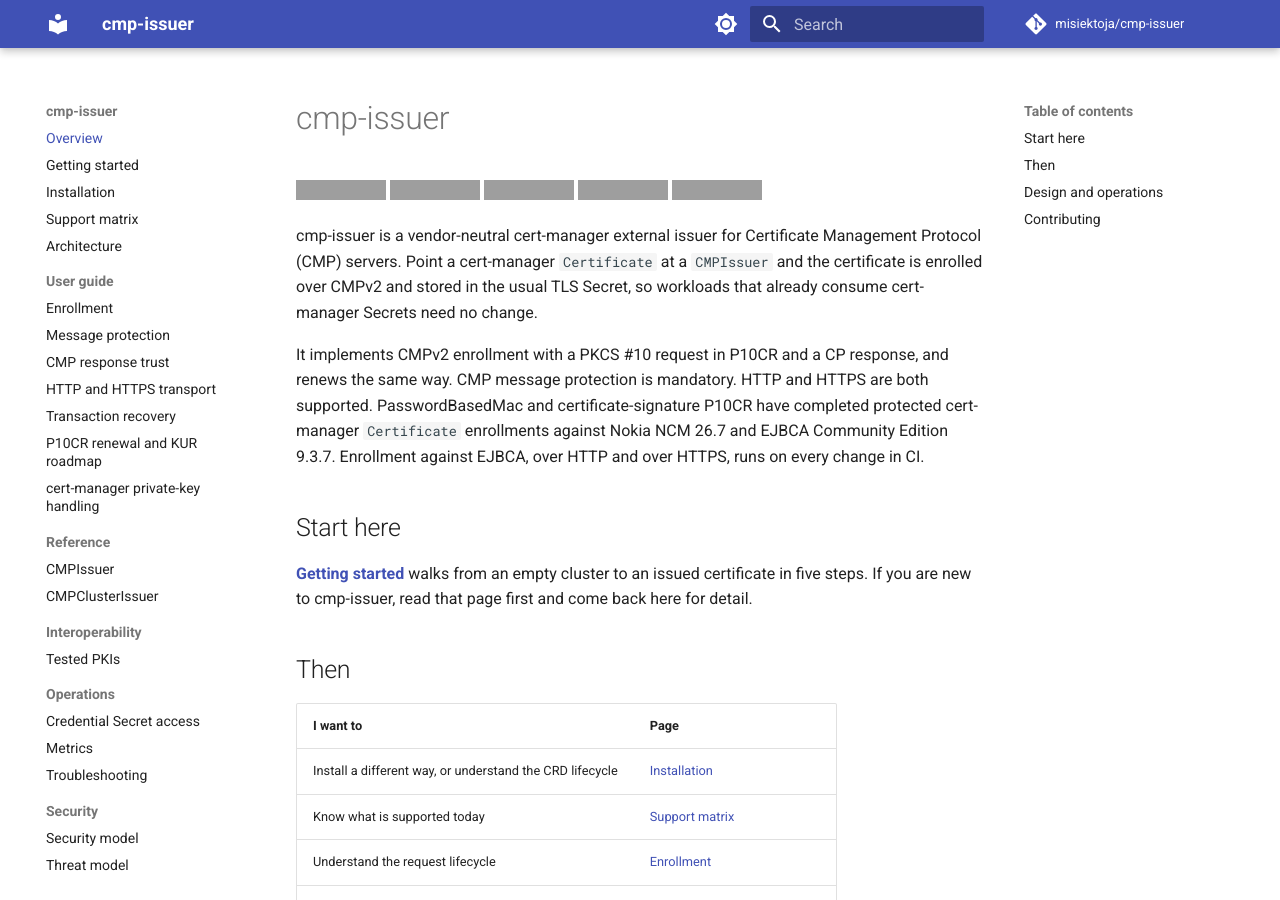
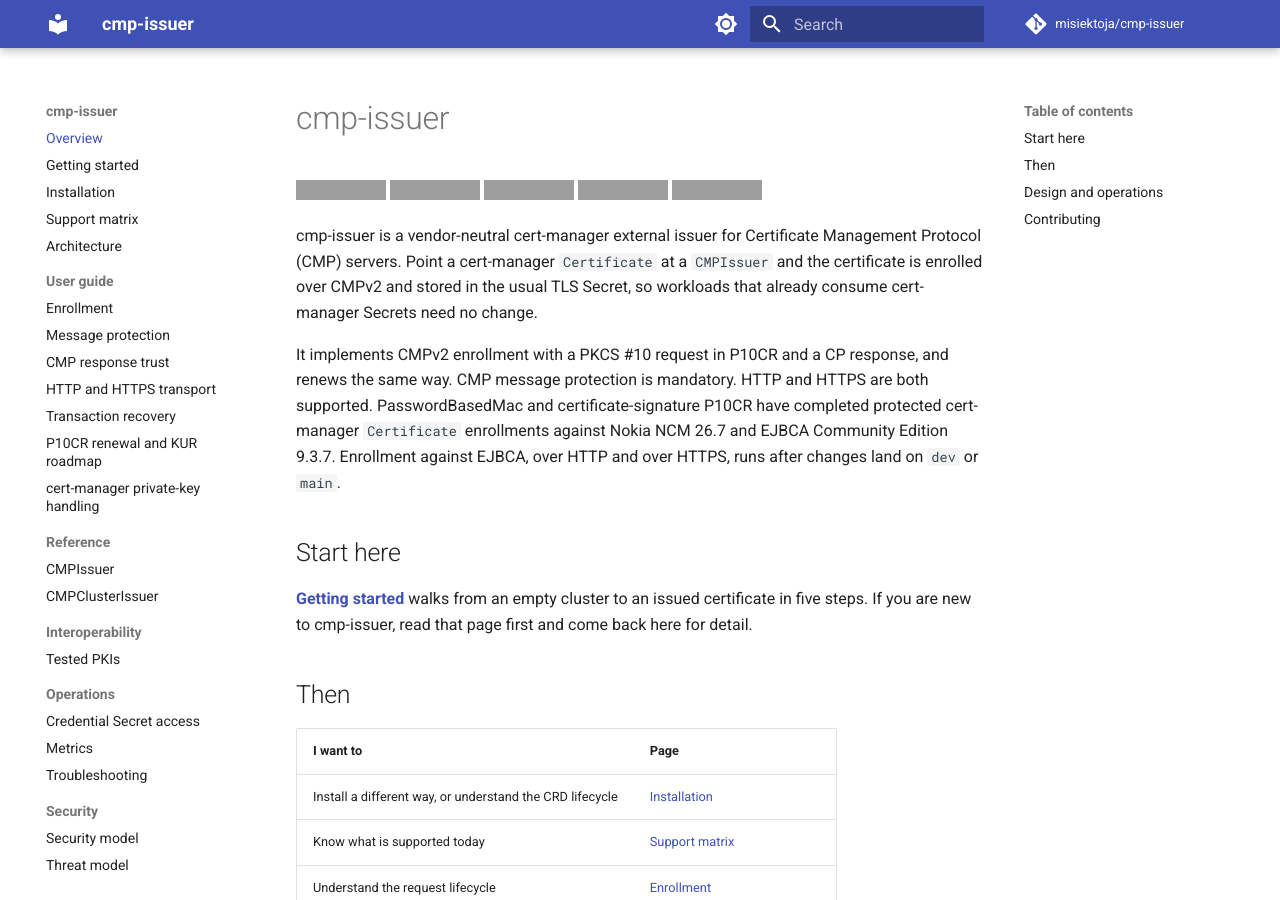
Before and after one commit to misiektoja/cmp-issuer, an MkDocs documentation site: the page built from docs/index.md, in a window 1280 px wide and 900 px high. Built offline with MkDocs 1.6.1 and Material for MkDocs 9.7.7, drawn with Linux system fonts in a browser that asks for light colours; comment, search, counter and statistics services are not loaded; grey boxes are pictures that could not be loaded.

Commit message:
docs: describe trusted-branch interoperability

```diff
--- a/docs/index.md
+++ b/docs/index.md
@@ -15,7 +15,7 @@ It implements CMPv2 enrollment with a PKCS #10 request in P10CR and a CP respons
 way. CMP message protection is mandatory. HTTP and HTTPS are both supported. PasswordBasedMac and
 certificate-signature P10CR have completed protected cert-manager `Certificate` enrollments against
 Nokia NCM 26.7 and EJBCA Community Edition 9.3.7. Enrollment against EJBCA, over HTTP and over HTTPS,
-runs on every change in CI.
+runs after changes land on `dev` or `main`.
 
 ## Start here
 
```
